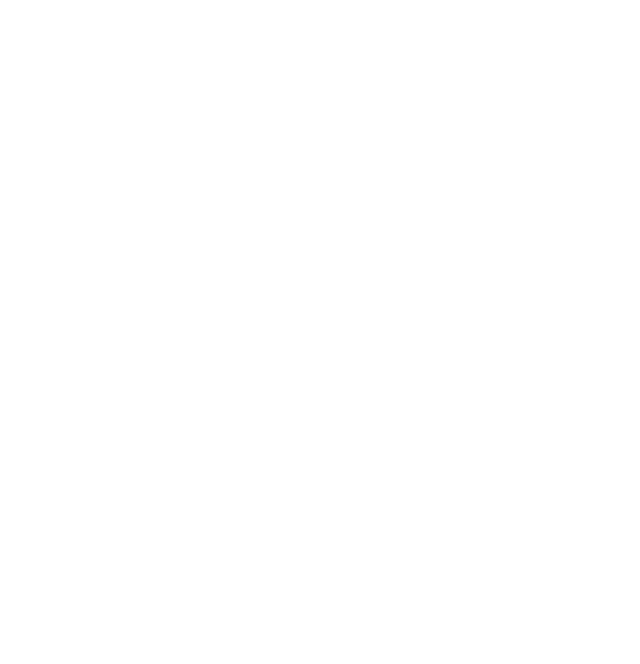
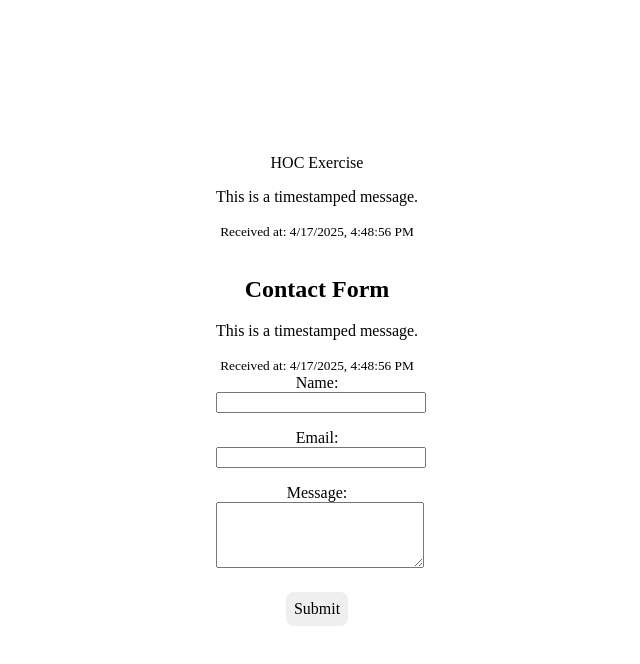
Before and after one commit to rakeshmondal461/react-interview-prep, a React (Vite) app: page /hoctime in a window 1280 px wide. Before the commit this address had no page. Shown: the top 664 px of the page, without its empty margins (323-963 px from the left). Built offline with nearby package versions, Linux system fonts and the light colour scheme.

Commit message:
added timestamp hoc

```diff
--- /dev/null
+++ b/src/components/HOCExample/HelloComponent.tsx
@@ -0,0 +1,13 @@
+// src/components/HelloComponent.jsx
+const HelloComponent = ({ greeting }: any) => {
+  return (
+    <>
+    <div style={{backgroundColor:"white"}}>
+      <h2>{greeting}</h2>
+      This is Test component
+    </div>
+    </>
+  );
+};
+
+export default HelloComponent;
--- /dev/null
+++ b/src/components/HOCExample/HocExample.tsx
@@ -0,0 +1,14 @@
+import HelloComponent from './HelloComponent';
+import withGreeting from './WithGreeting';
+
+const EnhancedHello = withGreeting(HelloComponent);
+
+const HocExample = () => {
+  return (
+    <div>
+    <EnhancedHello />
+  </div>
+  )
+}
+
+export default HocExample
--- /dev/null
+++ b/src/components/HOCExample/WithGreeting.tsx
@@ -0,0 +1,18 @@
+// src/components/withGreeting.js
+
+const withGreeting = (WrappedComponent: any) => {
+  return (props: any) => {
+    const greeting = "Hello from HOC!";
+    return (
+      <>
+      <div style={{borderColor:"tomato",backgroundColor:"turquoise", padding:8}}>
+
+        <h4>Wrapper component</h4>
+        <WrappedComponent greeting={greeting} {...props} />
+      </div>
+      </>
+    );
+  };
+};
+
+export default withGreeting;
--- /dev/null
+++ b/src/components/TimeStampHOC/MessageComponent.tsx
@@ -0,0 +1,11 @@
+
+const MessageComponent = ({ message, timestamp }:any) => {
+  return (
+    <div>
+      <p>{message}</p>
+      <small>Received at: {timestamp}</small>
+    </div>
+  );
+};
+
+export default MessageComponent;
--- /dev/null
+++ b/src/components/TimeStampHOC/SimpleFormUI.tsx
@@ -0,0 +1,72 @@
+import React, { useState } from "react";
+
+function SimpleFormUI({ message, timestamp }: any) {
+  const [formData, setFormData] = useState({
+    name: "",
+    email: "",
+    message: "",
+  });
+
+  const handleChange = (e: any) => {
+    const { name, value } = e.target;
+    setFormData((prev) => ({ ...prev, [name]: value }));
+  };
+
+  const handleSubmit = (e: any) => {
+    e.preventDefault();
+    console.log("Form Submitted:", formData);
+    // Clear form after submit (optional)
+    setFormData({ name: "", email: "", message: "" });
+  };
+
+  return (
+    <>
+      <div style={{ maxWidth: "400px", margin: "auto", padding: "1rem" }}>
+        <h2>Contact Form</h2>
+        <p>{message}</p>
+        <small>Received at: {timestamp}</small>
+        <form onSubmit={handleSubmit}>
+          <div style={{ marginBottom: "1rem" }}>
+            <label>Name:</label>
+            <br />
+            <input
+              type="text"
+              name="name"
+              value={formData.name}
+              onChange={handleChange}
+              required
+              style={{ width: "100%" }}
+            />
+          </div>
+          <div style={{ marginBottom: "1rem" }}>
+            <label>Email:</label>
+            <br />
+            <input
+              type="email"
+              name="email"
+              value={formData.email}
+              onChange={handleChange}
+              required
+              style={{ width: "100%" }}
+            />
+          </div>
+          <div style={{ marginBottom: "1rem" }}>
+            <label>Message:</label>
+            <br />
+            <textarea
+              name="message"
+              value={formData.message}
+              onChange={handleChange}
+              rows={4}
+              required
+              style={{ width: "100%" }}
+            />
+          </div>
+          <button type="submit">Submit</button>
+        </form>
+      </div>
+    </>
+  );
+}
+
+export default SimpleFormUI;
--- /dev/null
+++ b/src/components/TimeStampHOC/TimeStampHOCExample.tsx
@@ -0,0 +1,18 @@
+import WithTimeStamp from "./WithTimeStamp";
+import MessageComponent from "./MessageComponent";
+import SimpleFormUI from "./SimpleFormUI";
+
+const EnhancedComponent = WithTimeStamp(MessageComponent);
+const EnhancedFormComponent = WithTimeStamp(SimpleFormUI);
+
+const TimeStampHOCExample = () => {
+  return (
+    <div>
+      HOC Exercise
+      <EnhancedComponent />
+      <EnhancedFormComponent/>
+    </div>
+  );
+};
+
+export default TimeStampHOCExample;
--- /dev/null
+++ b/src/components/TimeStampHOC/WithTimestamp.tsx
@@ -0,0 +1,30 @@
+import { useEffect, useState } from "react";
+
+const WithTimeStamp = (WrappedComponent: any) => {
+  return (props: any) => {
+    const [currentTimeStamp, setCurrentTimeStamp] = useState<any>("");
+
+    useEffect(() => {
+      let newinterval;
+      newinterval = setInterval(() => {
+        const timestamp = Date.now();
+        const date = new Date(timestamp);
+        setCurrentTimeStamp(date.toLocaleString());
+      }, 1000);
+      return () => {
+        clearInterval(newinterval);
+      };
+    }, []);
+    return (
+      <div>
+        <WrappedComponent
+          message="This is a timestamped message."
+          timestamp={currentTimeStamp}
+          {...props}
+        />
+      </div>
+    );
+  };
+};
+
+export default WithTimeStamp;
--- a/src/main.tsx
+++ b/src/main.tsx
@@ -5,6 +5,8 @@
 import App from "./App.tsx";
 import CounterComponent from "./components/CounterComponent.tsx";
 import TestParent from "./components/TestParent.tsx";
+import HocExample from "./components/HOCExample/HocExample.tsx";
+import TimeStampHOCExample from "./components/TimeStampHOC/TimeStampHOCExample.tsx";
 
 createRoot(document.getElementById("root")!).render(
   <StrictMode>
@@ -13,6 +15,8 @@
         <Route index element={<App />} />
         <Route path="counter" element={<CounterComponent />} />
         <Route path="test" element={<TestParent />} />
+        <Route path="hoc" element={<HocExample />} />
+        <Route path="hoctime" element={<TimeStampHOCExample />} />
       </Routes>
     </BrowserRouter>
   </StrictMode>
```
